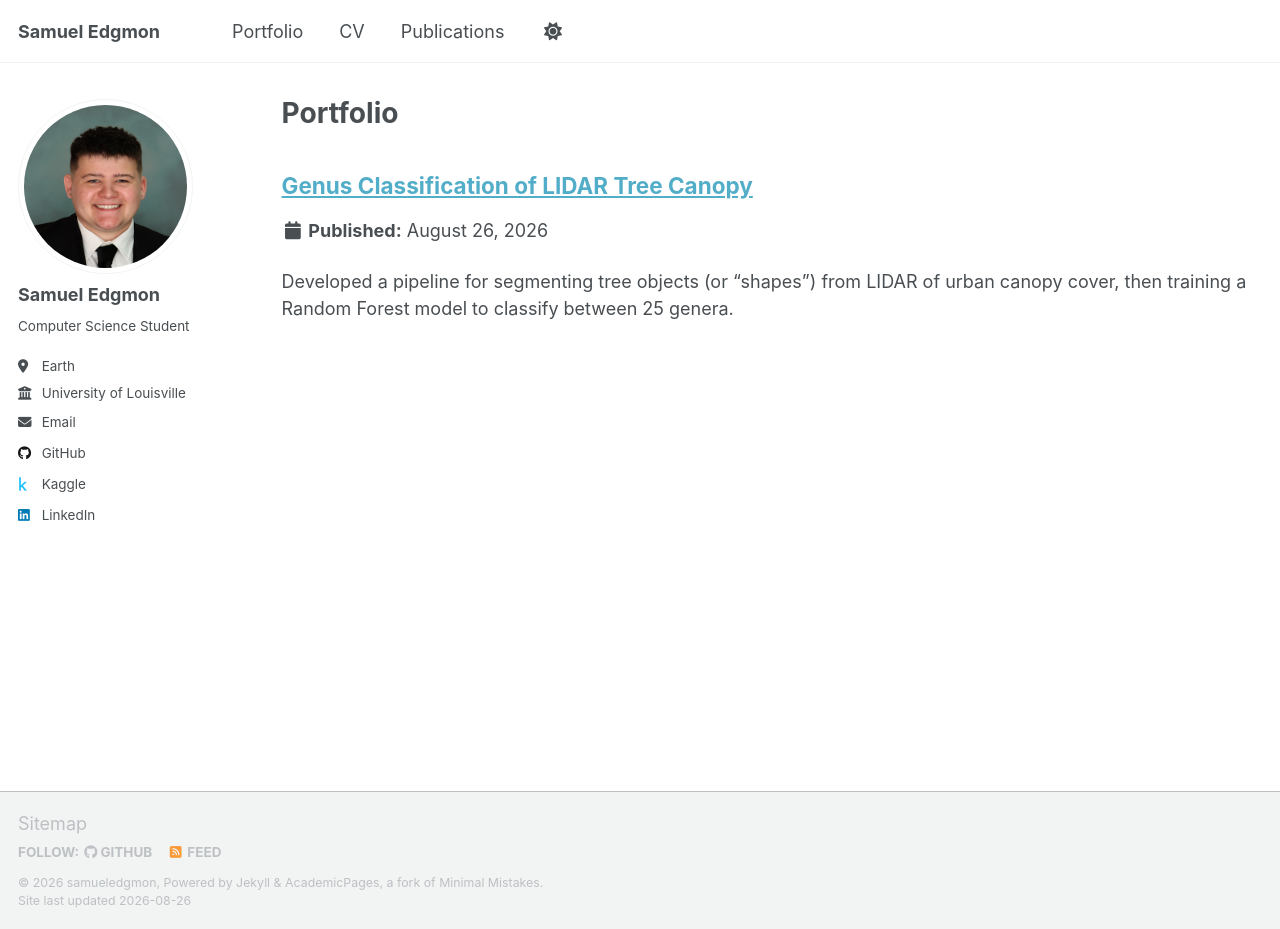
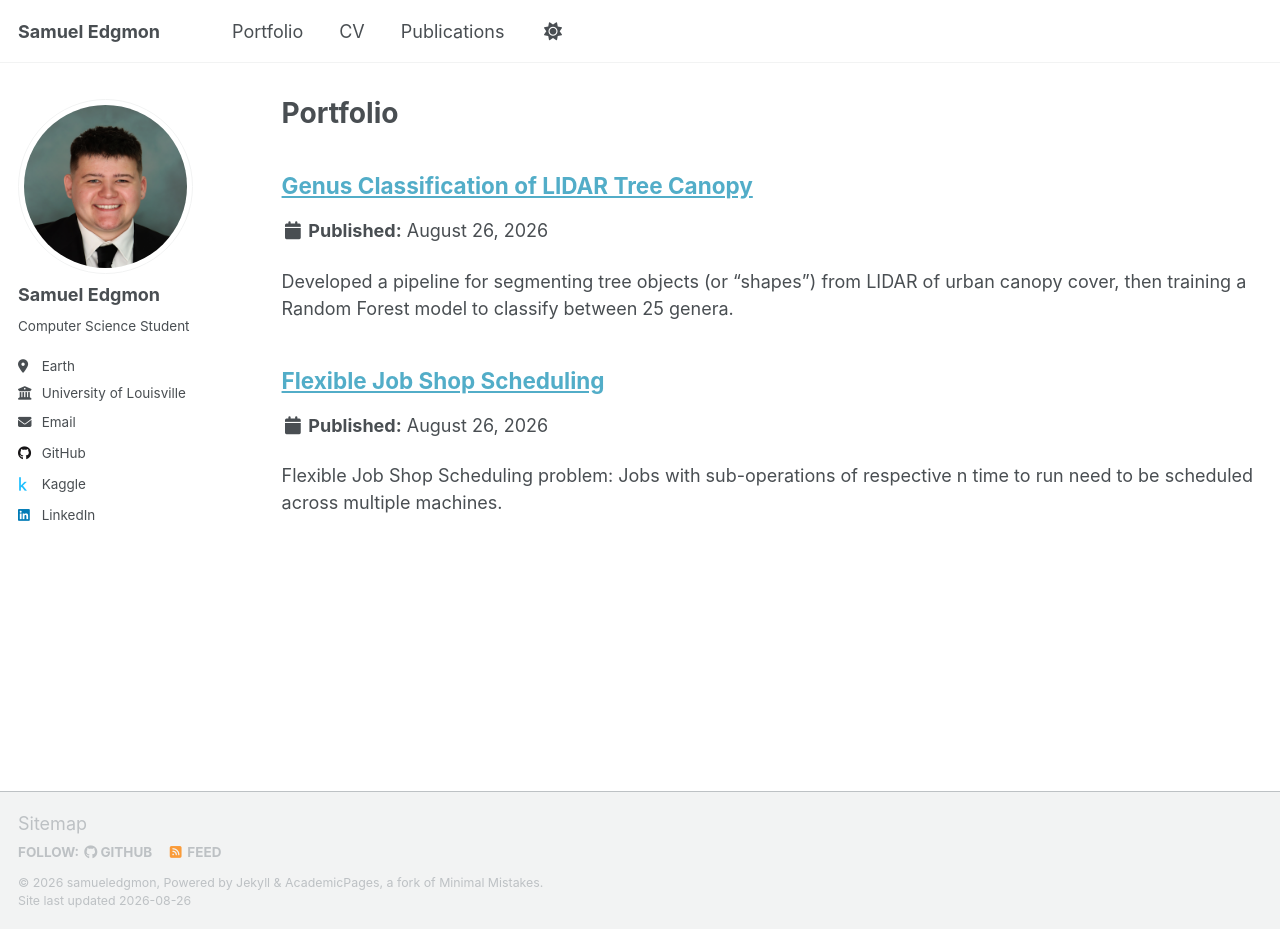
Before and after one commit to gagemeister1/gagemeister1.github.io, a Jekyll site: the page built from _pages/portfolio.html, in a window 1280 px wide and 929 px high. Built offline with Jekyll 4.4.1, drawn with Linux system fonts in a browser that asks for light colours; a script that is not in the unit is left out.

Commit message:
Added FJSS portfolio piece.

```diff
--- /dev/null
+++ b/_portfolio/JobShopScheduling.md
@@ -0,0 +1,20 @@
+---
+title: "Flexible Job Shop Scheduling"
+collection: portfolio
+---
+
+Flexible Job Shop Scheduling problem:
+Jobs with sub-operations of respective n time to run need to be scheduled across multiple machines.
+
+In this project I randomly generated 50, 250 and 500 job batches to test the ability of a genetic algorithm, as well as the Wisdom of Crowds method with it, to optimize the schedule makespan (total run time) across three machines.
+
+<figure>
+  <img src="{{ 'images\AIJobScheduling\50GAConvergenceandWoCImprovement.PNG' | relative_url }}" alt="50Improvement">
+  <figcaption>The improvement of schedules for the 50 job problem after GA+WoC.</figcaption>
+</figure>
+
+
+<figure>
+  <img src="{{ 'images\AIJobScheduling\50BestGAWocSchedule.PNG' | relative_url }}" alt="GanttFJSS">
+  <figcaption>This is a Gantt-like representation of jobs on each machine in the sequence they are scheduled.</figcaption>
+</figure>
```
Also changed, not shown: _portfolio/GenusClassification.md (+2 -0 lines).
